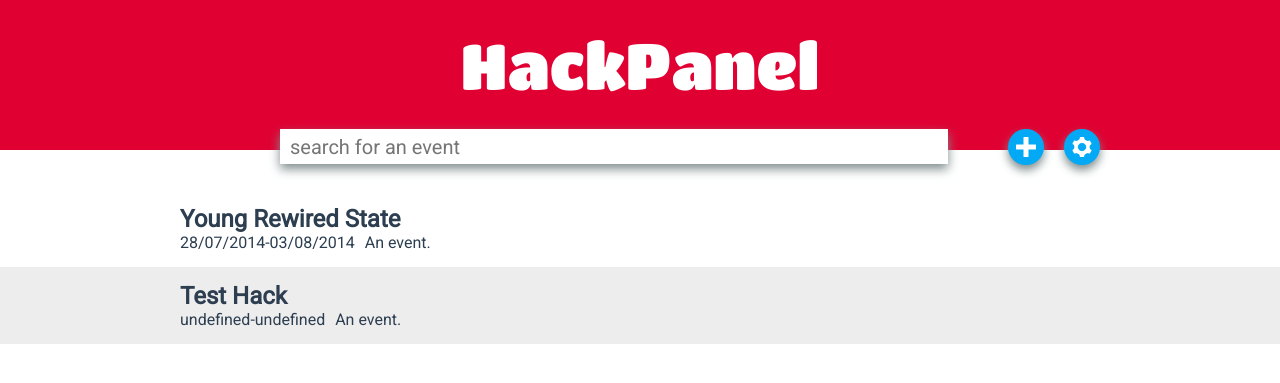
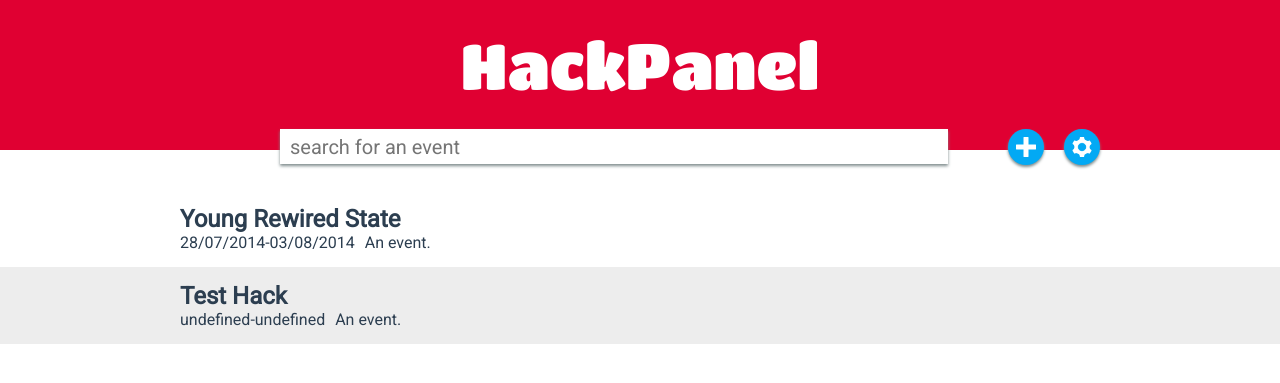
Before and after one commit to Taiiwo/hackpanel, a PHP site: page / in a window 1280 px wide. Shown: the top 383 px of the page. Run offline with PHP 8.4, Linux system fonts and the light colour scheme; data that the repository does not hold is empty; some libraries are stand-ins or nearby versions.

Commit message:
Made the shadows more subtle.
Will add transitions to the buttons/searchbar (upon focus) later.

```diff
--- a/site/css/main.css
+++ b/site/css/main.css
@@ -59,14 +59,17 @@
   padding: 0px 10px;
   border: none;
   color: #7f8c8d;
-  box-shadow: 0px 5px 10px #7f8c8d;
+  box-shadow: 0px 2px 3px #7f8c8d;
   display: inline;
-  background-color: #ffffff
+  background-color: #ffffff;
+  transition: box-shadow .2s;
+  -moz-transition: box-shadow .2s;
+  -webkit-transition: box-shadow .2s;
 }
 
 #add-button, #settings-button {
   background-color: #03a9f4;
-  box-shadow: 0px 5px 10px #7f8c8d;
+  box-shadow: 0px 2px 3px #7f8c8d;
   border-radius: 100%;
   -moz-border-radius: 100%;
   -webkit-border-radius: 100%;
@@ -92,7 +95,7 @@
 }
 
 .searchResult:nth-child(2n) {
-    background-color: #EDEDED
+  background-color: #EDEDED
 }
 
 .searchResult {
@@ -140,7 +143,7 @@
   float: left;
   color: #ffffff;
   font-family: 'Roboto';
-  box-shadow: 0px 5px 15px #7f8c8d;
+  box-shadow: 0px 2px 10px #7f8c8d;
 }
 
 .plugin h1 {
```
